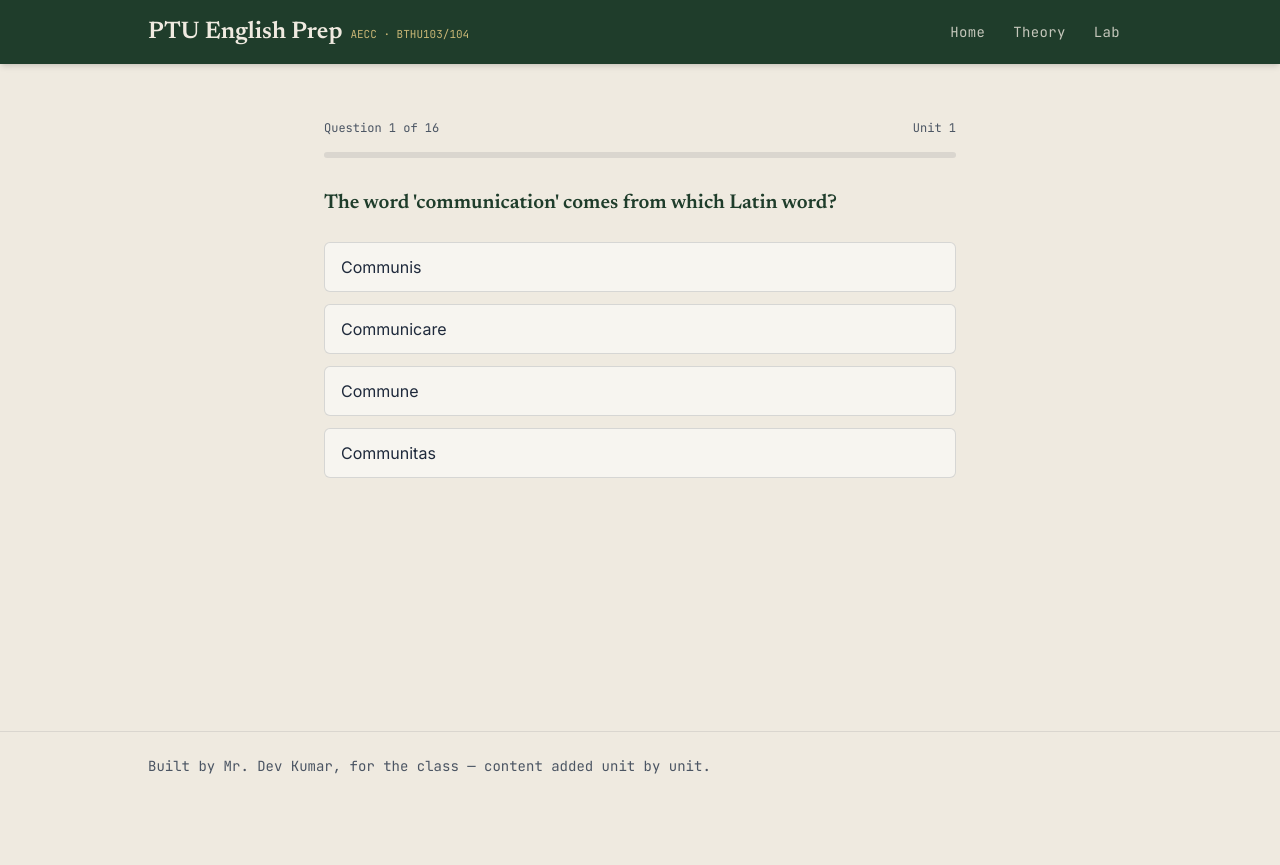
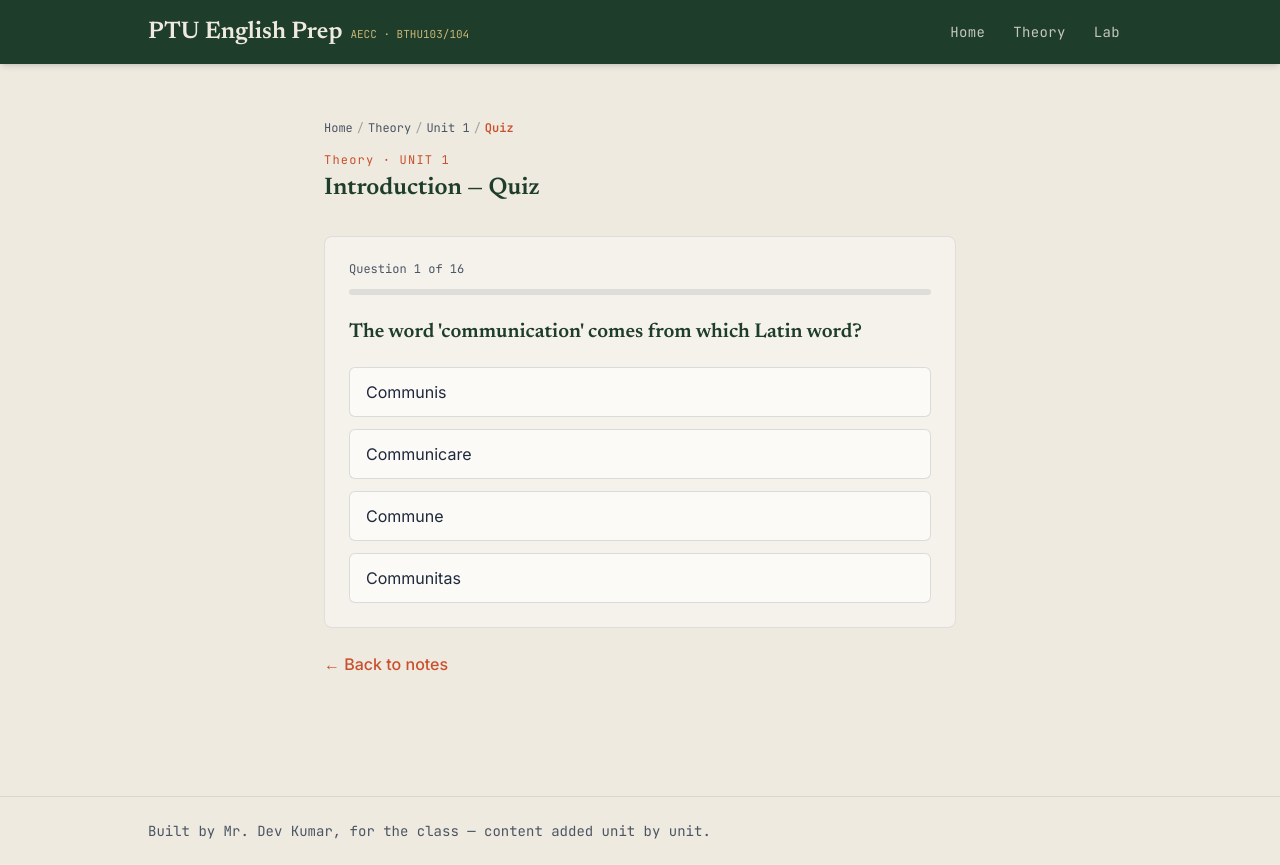
Before and after one commit to dev913913/PTU-English-Prep, a React (Vite) app in the folder ptu-english-prep-src/: page /theory/unit1/quiz in a window 1280 px wide. Before the commit the page ends 800 px from the top, so only its background shows below. Built offline with nearby package versions, Linux system fonts and the light colour scheme.

Commit message:
Reuse QuizWidget for theory quiz page, adds PDF download + back link

```diff
--- a/ptu-english-prep-src/src/pages/QuizPage.jsx
+++ b/ptu-english-prep-src/src/pages/QuizPage.jsx
@@ -1,18 +1,17 @@
-import { useState } from 'react'
 import { useParams, Link } from 'react-router-dom'
 import { theoryUnits, labUnits } from '../content/syllabus'
 import { getMcqs } from '../lib/content'
+import Breadcrumb from '../components/Breadcrumb'
+import QuizWidget from '../components/QuizWidget'
+
+const TRACK_LABELS = { theory: 'Theory', lab: 'Lab / Practical' }
 
 export default function QuizPage() {
   const { track, unitId } = useParams()
   const units = track === 'theory' ? theoryUnits : labUnits
   const unit = units.find((u) => u.id === unitId)
   const mcqs = getMcqs(track, unitId)
-
-  const [current, setCurrent] = useState(0)
-  const [selected, setSelected] = useState(null)
-  const [answers, setAnswers] = useState([]) // { selected, correct }
-  const [finished, setFinished] = useState(false)
+  const trackLabel = TRACK_LABELS[track]
 
   if (!unit || mcqs.length === 0) {
     return (
@@ -23,134 +22,26 @@ export default function QuizPage() {
     )
   }
 
-  const q = mcqs[current]
-  const score = answers.filter((a) => a.correct).length
-
-  function handleSelect(idx) {
-    if (selected !== null) return
-    const correct = idx === q.correctAnswer
-    setSelected(idx)
-    setAnswers([...answers, { selected: idx, correct }])
-  }
-
-  function handleNext() {
-    if (current + 1 < mcqs.length) {
-      setCurrent(current + 1)
-      setSelected(null)
-    } else {
-      setFinished(true)
-    }
-  }
-
-  function handleRestart() {
-    setCurrent(0)
-    setSelected(null)
-    setAnswers([])
-    setFinished(false)
-  }
-
-  if (finished) {
-    return (
-      <div className="max-w-2xl mx-auto px-5 py-14">
-        <div className="bg-white/60 border border-ink/10 rounded-lg p-8 text-center">
-          <p className="font-mono text-xs text-rule tracking-widest mb-2">QUIZ COMPLETE</p>
-          <p className="font-display text-4xl font-semibold text-board">
-            {score} / {mcqs.length}
-          </p>
-          <p className="text-ink-soft mt-2">
-            {score === mcqs.length
-              ? "Perfect score — you know this unit cold."
-              : score / mcqs.length >= 0.6
-              ? 'Solid work. Review the ones you missed below.'
-              : 'Worth another read through the notes before your next attempt.'}
-          </p>
-          <div className="flex gap-3 justify-center mt-6">
-            <button
-              onClick={handleRestart}
-              className="bg-highlight text-board font-semibold px-5 py-2.5 rounded-md hover:bg-highlight-soft transition-colors"
-            >
-              Retry quiz
-            </button>
-            <Link
-              to={`/${track}/${unitId}`}
-              className="border border-ink/20 px-5 py-2.5 rounded-md hover:bg-ink/5 transition-colors"
-            >
-              Back to notes
-            </Link>
-          </div>
-        </div>
-
-        <div className="mt-8 space-y-4">
-          {mcqs.map((mq, i) => {
-            const a = answers[i]
-            return (
-              <div key={i} className="bg-white/50 border border-ink/10 rounded-lg p-4">
-                <p className="font-medium text-ink">{i + 1}. {mq.question}</p>
-                <p className={`text-sm mt-1 ${a.correct ? 'text-green-700' : 'text-rule'}`}>
-                  Your answer: {mq.options[a.selected]} {a.correct ? '✓' : '✗'}
-                </p>
-                {!a.correct && (
-                  <p className="text-sm text-ink-soft mt-0.5">Correct: {mq.options[mq.correctAnswer]}</p>
-                )}
-                <p className="text-sm text-ink-soft mt-1.5 italic">{mq.explanation}</p>
-              </div>
-            )
-          })}
-        </div>
-      </div>
-    )
-  }
+  const crumbs = [
+    { label: 'Home', to: '/' },
+    { label: trackLabel, to: `/${track}` },
+    { label: `Unit ${unit.number}`, to: `/${track}/${unitId}` },
+    { label: 'Quiz' },
+  ]
 
   return (
     <div className="max-w-2xl mx-auto px-5 py-14">
-      <div className="flex items-center justify-between mb-4 font-mono text-xs text-ink-soft">
-        <span>Question {current + 1} of {mcqs.length}</span>
-        <span>Unit {unit.number}</span>
-      </div>
+      <Breadcrumb items={crumbs} />
+      <p className="font-mono text-xs text-rule tracking-widest mb-1">
+        {trackLabel} · UNIT {unit.number}
+      </p>
+      <h1 className="font-display text-2xl font-semibold text-board mb-2">{unit.title} — Quiz</h1>
 
-      <div className="w-full h-1.5 bg-ink/10 rounded-full overflow-hidden mb-8">
-        <div
-          className="h-full bg-highlight transition-all duration-300"
-          style={{ width: `${((current + (selected !== null ? 1 : 0)) / mcqs.length) * 100}%` }}
-        />
-      </div>
+      <QuizWidget mcqs={mcqs} title={`${trackLabel} Unit ${unit.number} — ${unit.title}`} />
 
-      <h2 className="font-display text-xl font-semibold text-board leading-snug">{q.question}</h2>
-
-      <div className="mt-6 space-y-3">
-        {q.options.map((opt, idx) => {
-          const isSelected = selected === idx
-          const isCorrect = idx === q.correctAnswer
-          let style = 'border-ink/15 hover:border-highlight bg-white/50'
-          if (selected !== null) {
-            if (isCorrect) style = 'border-green-600 bg-green-50'
-            else if (isSelected) style = 'border-rule bg-rule/10'
-            else style = 'border-ink/10 bg-white/30 opacity-60'
-          }
-          return (
-            <button
-              key={idx}
-              onClick={() => handleSelect(idx)}
-              disabled={selected !== null}
-              className={`w-full text-left px-4 py-3 rounded-md border transition-colors ${style}`}
-            >
-              {opt}
-            </button>
-          )
-        })}
-      </div>
-
-      {selected !== null && (
-        <div className="mt-5 bg-board/5 border border-board/10 rounded-md p-4">
-          <p className="text-sm text-ink-soft italic">{q.explanation}</p>
-          <button
-            onClick={handleNext}
-            className="mt-3 bg-highlight text-board font-semibold px-5 py-2 rounded-md hover:bg-highlight-soft transition-colors"
-          >
-            {current + 1 < mcqs.length ? 'Next question' : 'See results'}
-          </button>
-        </div>
-      )}
+      <Link to={`/${track}/${unitId}`} className="inline-block mt-6 text-rule font-medium hover:underline">
+        ← Back to notes
+      </Link>
     </div>
   )
 }
```
